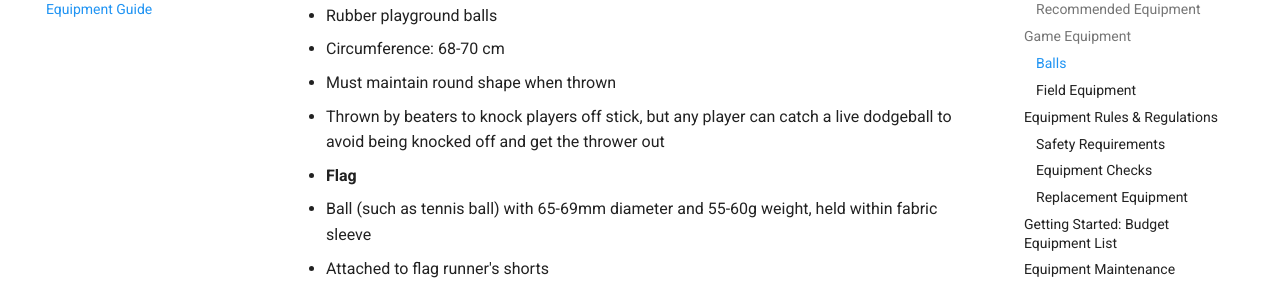
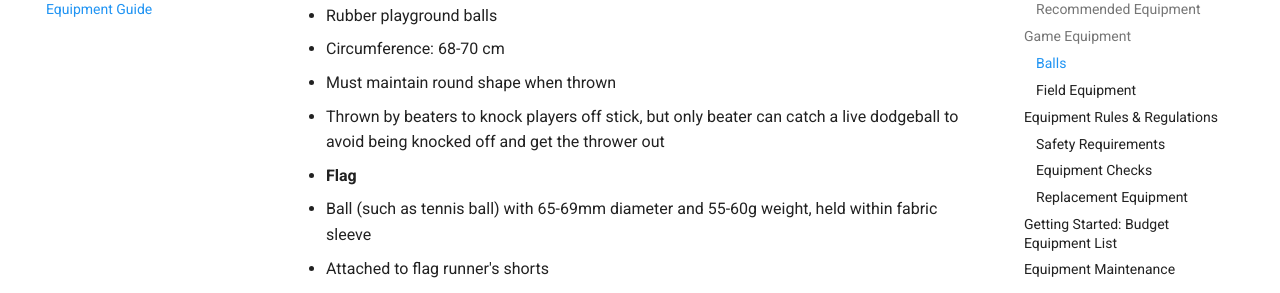
Before and after one commit to playquadball/playquadball.com, an MkDocs documentation site: the page built from docs/getting-started/equipment.md, in a window 1280 px wide and 900 px high, scrolled down 1686 px. Shown: the part 153-446 px from the top of the window. Built offline with MkDocs 1.6.1 and Material for MkDocs 9.7.7, drawn with Linux system fonts in a browser that asks for light colours; comment, search, counter and statistics services are not loaded.

Commit message:
equipment.md aktualisieren

```diff
--- a/docs/getting-started/equipment.md
+++ b/docs/getting-started/equipment.md
@@ -57,7 +57,7 @@ All players must have the following to participate:
   - Rubber playground balls
   - Circumference: 68-70 cm
   - Must maintain round shape when thrown
-  - Thrown by beaters to knock players off stick, but any player can catch a live dodgeball to avoid being knocked off and get the thrower out
+  - Thrown by beaters to knock players off stick, but only beater can catch a live dodgeball to avoid being knocked off and get the thrower out
 
 - **Flag**
   - Ball (such as tennis ball) with 65-69mm diameter and 55-60g weight, held within fabric sleeve
```
